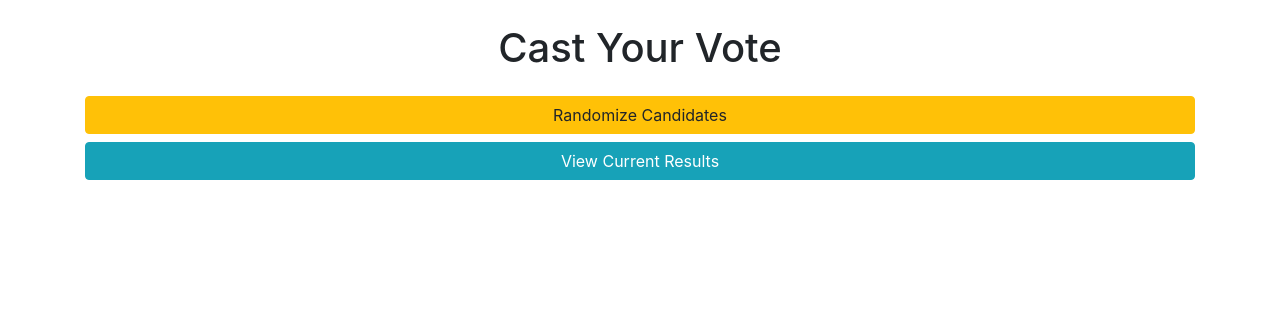
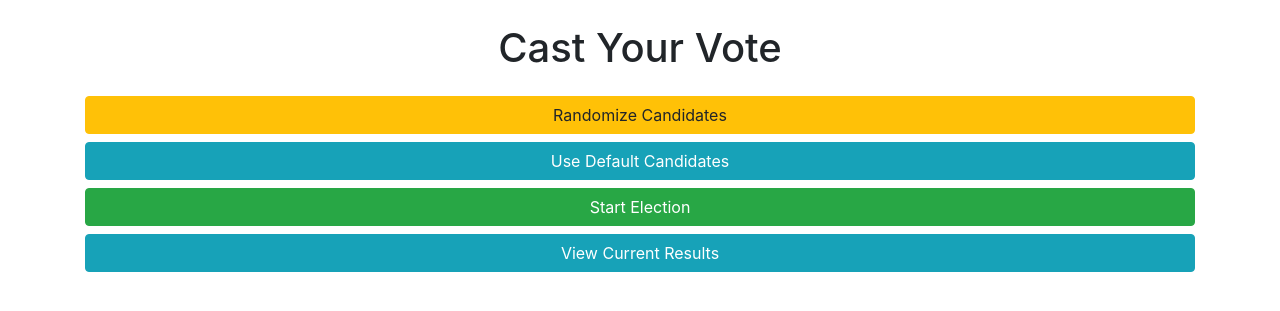
Before and after one commit to abarber7/2024-EveryVoter-A-Team, a Flask app: page / in a window 1280 px wide. Shown: the top 311 px of the page. Run offline with Flask 3, Linux system fonts and the light colour scheme; some libraries are stand-ins or nearby versions.

Commit message:
default candidates and 'start election' button implemented

```diff
--- a/main.py
+++ b/main.py
@@ -15,10 +15,16 @@ if not api_key:
 # Initialize the model with the API key
 model = ChatOpenAI(model="gpt-4", api_key=api_key)
 
+# Default candidates
+DEFAULT_CANDIDATES = [
+    "Toyota Supra", "Nissan GT-R", "Subaru Impreza",
+    "Dodge Challenger", "Honda Civic", "Ford Mustang"
+]
+
 # In-memory storage for votes and candidates (resets when the app restarts)
 votes = {}
 candidates = []
-election_status = 'ended'  # Initialize the election status as 'ended'
+election_status = 'not_started'  # New status for when an election is ready but not started
 
 MAX_VOTES = 6  # Maximum number of votes allowed
 
@@ -33,24 +39,43 @@ def get_random_candidates():
     # Return the first 6 candidates
     return [candidate.strip() for candidate in new_candidates][:6]
 
+def start_election():
+    global votes, election_status
+    votes = {candidate: 0 for candidate in candidates}
+    election_status = 'ongoing'
+
 @app.route("/", methods=["GET", "POST"])
 def index():
     global candidates, votes, election_status
 
     if request.method == "POST":
         if 'randomize' in request.form:
-            if election_status == 'ended':
+            if election_status == 'not_started' or election_status == 'ended':
                 candidates = get_random_candidates()
-                votes = {candidate: 0 for candidate in candidates}
-                election_status = 'ongoing'
-                flash("Candidates have been randomized. A new election has begun.", "info")
+                flash("Candidates have been randomized. Press 'Start Election' to begin.", "info")
             else:
-                flash("The current election must end before starting a new one.", "danger")
+                flash("An election is already ongoing.", "danger")
+            return redirect(url_for("index"))
+
+        if 'start_default' in request.form:
+            if election_status == 'not_started' or election_status == 'ended':
+                candidates = DEFAULT_CANDIDATES[:]
+                flash("Default candidates have been selected. Press 'Start Election' to begin.", "info")
+            else:
+                flash("An election is already ongoing.", "danger")
+            return redirect(url_for("index"))
+
+        if 'start_election' in request.form:
+            if election_status == 'not_started' or election_status == 'ended':
+                start_election()
+                flash("The election has started.", "info")
+            else:
+                flash("An election is already ongoing.", "danger")
             return redirect(url_for("index"))
 
         total_votes = sum(votes.values())  # Calculate the total number of votes so far
 
-        if total_votes < MAX_VOTES:
+        if total_votes < MAX_VOTES and election_status == 'ongoing':
             candidate = request.form.get("candidate")
             voter_id = request.form.get("voterId")
 
@@ -59,7 +84,7 @@ def index():
                 flash("Thank you! Your vote has been successfully submitted.", "success")
             else:
                 flash("Invalid candidate selected.", "danger")
-        else:
+        elif total_votes >= MAX_VOTES:
             flash("All votes have been cast. The election is now closed.", "info")
             election_status = 'ended'
 
--- a/templates/index.html
+++ b/templates/index.html
@@ -14,7 +14,7 @@
             <p class="text-center text-danger">An election is currently ongoing. Please wait until it ends to start a new one.</p>
         {% endif %}
 
-        {% if candidates %}
+        {% if candidates and election_status == 'ongoing' %}
             <form method="POST" action="/">
                 <div class="row justify-content-center">
                     {% for candidate in candidates %}
@@ -27,8 +27,10 @@
         {% endif %}
 
         <form method="POST" action="/">
-            {% if election_status == 'ended' %}
+            {% if election_status == 'not_started' or election_status == 'ended' %}
                 <button type="submit" name="randomize" value="randomize" class="btn btn-warning btn-block mb-2">Randomize Candidates</button>
+                <button type="submit" name="start_default" value="start_default" class="btn btn-info btn-block mb-2">Use Default Candidates</button>
+                <button type="submit" name="start_election" value="start_election" class="btn btn-success btn-block mb-2">Start Election</button>
             {% endif %}
             <a href="{{ url_for('results') }}" class="btn btn-info btn-block">View Current Results</a>
         </form>
```
